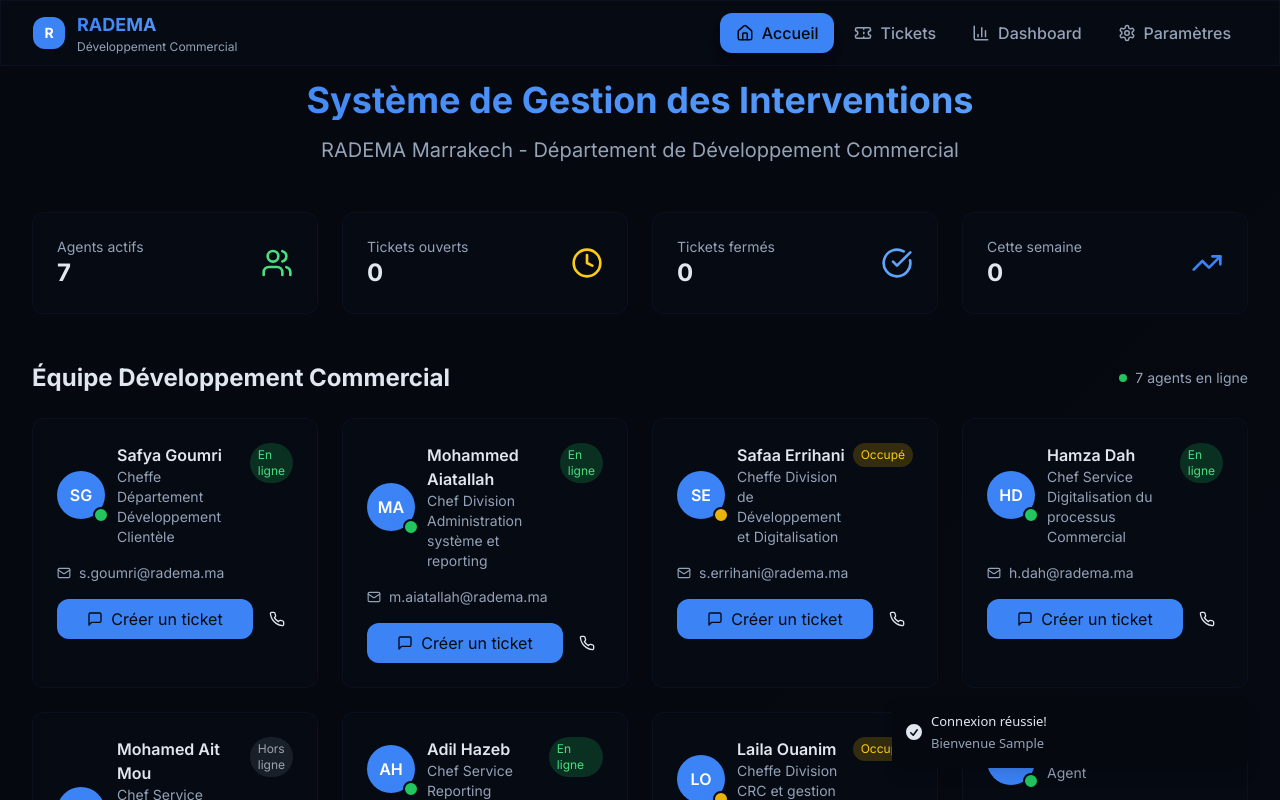
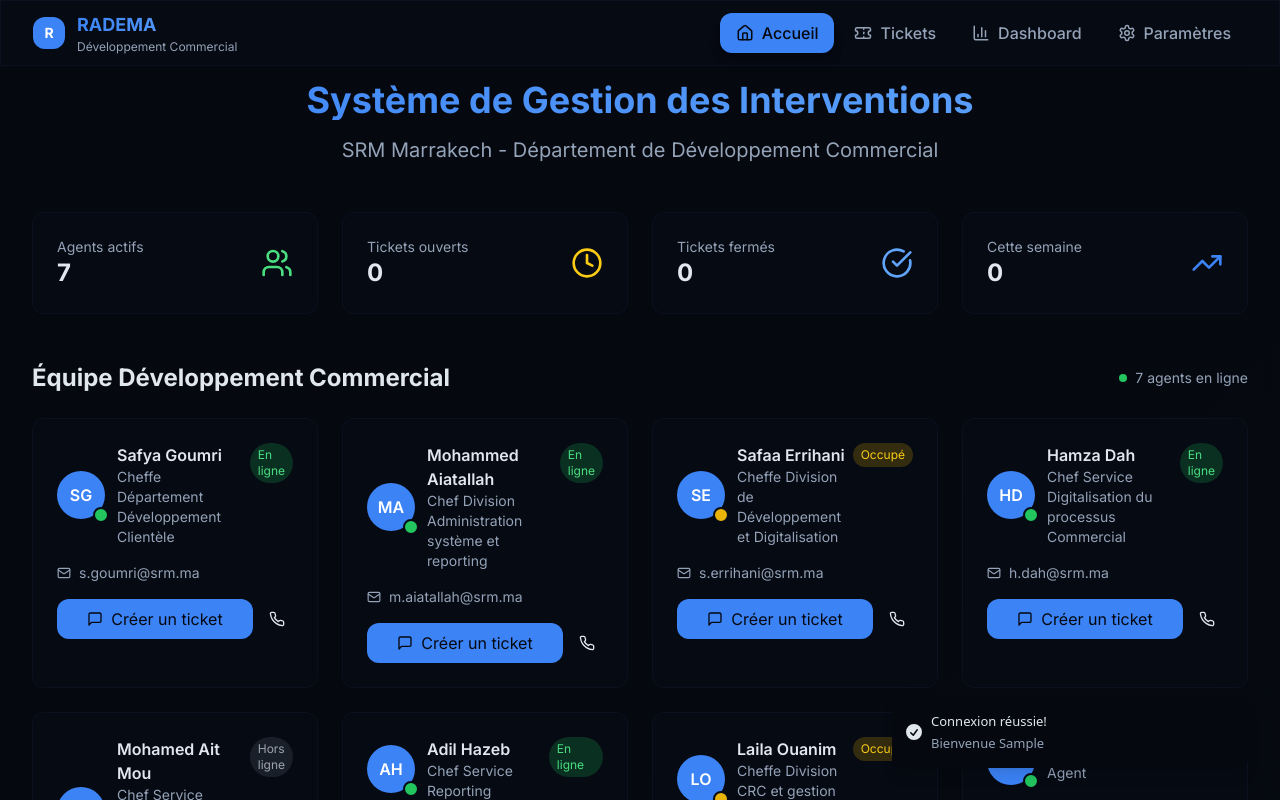
Before and after one commit to ousstheprogrammer/radema-ticket-flow, a React (Vite) app: page / in a window 1280 px wide. Both pictures are taken after typing "Sample", "Sample123" into the empty fields and a click on the button "Se connecter". Shown: the top 800 px of the page. Built offline with nearby package versions, Linux system fonts and the light colour scheme.

Commit message:
Refactor: Update agency name to SRM

```diff
--- a/src/components/HomePage.tsx
+++ b/src/components/HomePage.tsx
@@ -1,4 +1,3 @@
-
 import React, { useState } from 'react';
 import { Users, TrendingUp, Clock, CheckCircle } from 'lucide-react';
 import { users } from '@/data/users';
@@ -73,7 +72,7 @@ const HomePage = ({ onTicketCreated, tickets }: HomePageProps) => {
             Système de Gestion des Interventions
           </h1>
           <p className="text-xl text-muted-foreground max-w-2xl mx-auto">
-            RADEMA Marrakech - Département de Développement Commercial
+            SRM Marrakech - Département de Développement Commercial
           </p>
         </div>
 
--- a/src/data/users.ts
+++ b/src/data/users.ts
@@ -17,7 +17,7 @@ export const users: User[] = [
     department: "Développement Commercial",
     avatar: "SG",
     status: "online",
-    email: "s.goumri@radema.ma"
+    email: "s.goumri@srm.ma"
   },
   {
     id: 2,
@@ -26,7 +26,7 @@ export const users: User[] = [
     department: "Administration et Reporting",
     avatar: "MA",
     status: "online",
-    email: "m.aiatallah@radema.ma"
+    email: "m.aiatallah@srm.ma"
   },
   {
     id: 3,
@@ -35,7 +35,7 @@ export const users: User[] = [
     department: "Développement et Digitalisation",
     avatar: "SE",
     status: "busy",
-    email: "s.errihani@radema.ma"
+    email: "s.errihani@srm.ma"
   },
   {
     id: 4,
@@ -44,7 +44,7 @@ export const users: User[] = [
     department: "Digitalisation",
     avatar: "HD",
     status: "online",
-    email: "h.dah@radema.ma"
+    email: "h.dah@srm.ma"
   },
   {
     id: 5,
@@ -53,7 +53,7 @@ export const users: User[] = [
     department: "Administration Système",
     avatar: "MM",
     status: "offline",
-    email: "m.aitmou@radema.ma"
+    email: "m.aitmou@srm.ma"
   },
   {
     id: 6,
@@ -62,7 +62,7 @@ export const users: User[] = [
     department: "Reporting",
     avatar: "AH",
     status: "online",
-    email: "a.hazeb@radema.ma"
+    email: "a.hazeb@srm.ma"
   },
   {
     id: 7,
@@ -71,7 +71,7 @@ export const users: User[] = [
     department: "CRC et Réclamations",
     avatar: "LO",
     status: "busy",
-    email: "l.ouanim@radema.ma"
+    email: "l.ouanim@srm.ma"
   },
   {
     id: 8,
@@ -80,7 +80,7 @@ export const users: User[] = [
     department: "Développement Commercial",
     avatar: "IL",
     status: "online",
-    email: "i.lahdiah@radema.ma"
+    email: "i.lahdiah@srm.ma"
   },
   {
     id: 9,
@@ -89,7 +89,7 @@ export const users: User[] = [
     department: "Animation des Agences",
     avatar: "SB",
     status: "online",
-    email: "s.bouderba@radema.ma"
+    email: "s.bouderba@srm.ma"
   },
   {
     id: 10,
@@ -98,7 +98,7 @@ export const users: User[] = [
     department: "Développement Commercial",
     avatar: "MD",
     status: "offline",
-    email: "m.dakir@radema.ma"
+    email: "m.dakir@srm.ma"
   },
   {
     id: 11,
@@ -107,7 +107,7 @@ export const users: User[] = [
     department: "Développement Commercial",
     avatar: "FC",
     status: "online",
-    email: "f.chakhais@radema.ma"
+    email: "f.chakhais@srm.ma"
   },
   {
     id: 12,
@@ -116,6 +116,6 @@ export const users: User[] = [
     department: "Développement Commercial",
     avatar: "ZN",
     status: "busy",
-    email: "z.naouassih@radema.ma"
+    email: "z.naouassih@srm.ma"
   }
 ];
--- a/src/pages/Index.tsx
+++ b/src/pages/Index.tsx
@@ -15,7 +15,7 @@ const Index = () => {
 
   // Vérifier si l'utilisateur est connecté au démarrage
   useEffect(() => {
-    const savedUser = localStorage.getItem('radema-user');
+    const savedUser = localStorage.getItem('srm-user');
     if (savedUser) {
       setCurrentUser(JSON.parse(savedUser));
       setIsLoggedIn(true);
@@ -24,7 +24,7 @@ const Index = () => {
 
   // Charger les tickets depuis le localStorage au démarrage
   useEffect(() => {
-    const savedTickets = localStorage.getItem('radema-tickets');
+    const savedTickets = localStorage.getItem('srm-tickets');
     if (savedTickets) {
       setTickets(JSON.parse(savedTickets));
     }
@@ -32,7 +32,7 @@ const Index = () => {
 
   // Sauvegarder les tickets dans le localStorage
   useEffect(() => {
-    localStorage.setItem('radema-tickets', JSON.stringify(tickets));
+    localStorage.setItem('srm-tickets', JSON.stringify(tickets));
   }, [tickets]);
 
   const handleLogin = (username: string, password: string) => {
@@ -43,7 +43,7 @@ const Index = () => {
       lastActivity: new Date().toISOString()
     };
 
-    localStorage.setItem('radema-user', JSON.stringify(user));
+    localStorage.setItem('srm-user', JSON.stringify(user));
     setCurrentUser(user);
     setIsLoggedIn(true);
 
@@ -53,7 +53,7 @@ const Index = () => {
   };
 
   const handleLogout = () => {
-    localStorage.removeItem('radema-user');
+    localStorage.removeItem('srm-user');
     setCurrentUser(null);
     setIsLoggedIn(false);
     setCurrentPage('home');
```
